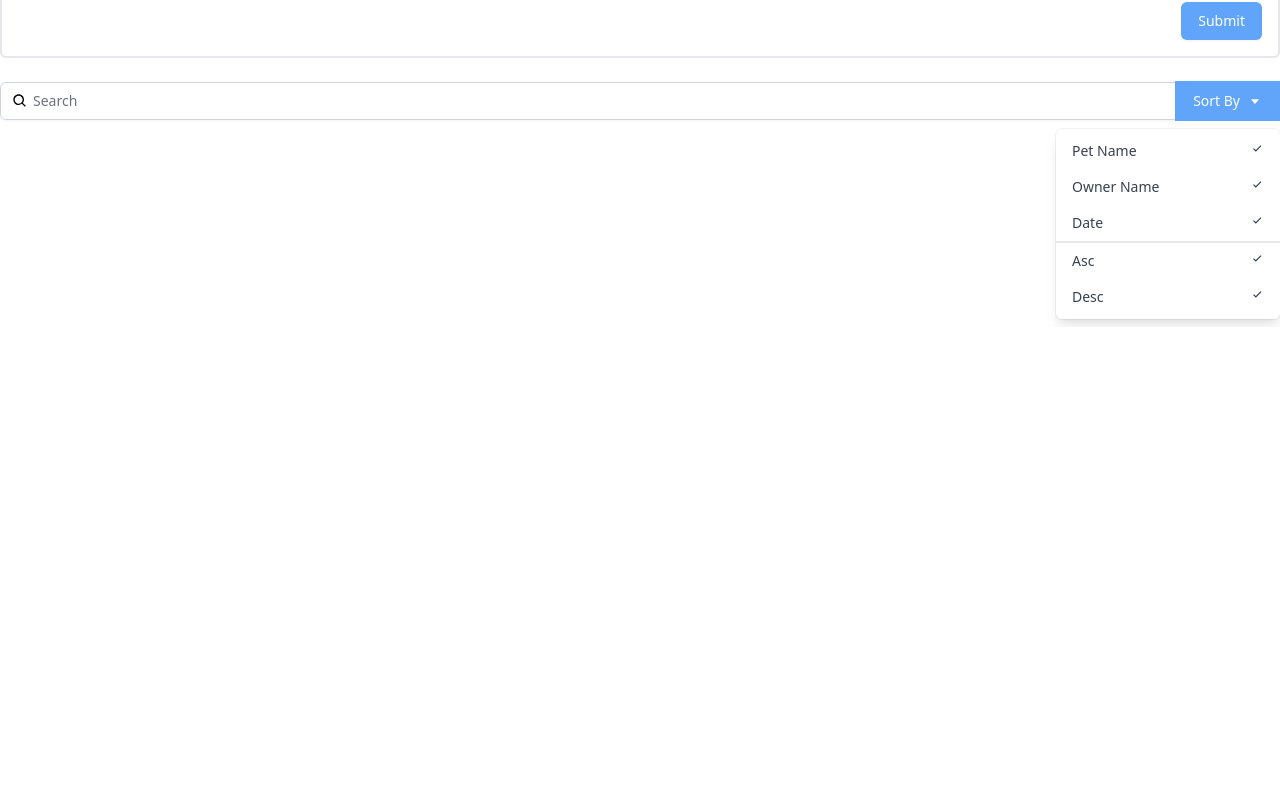
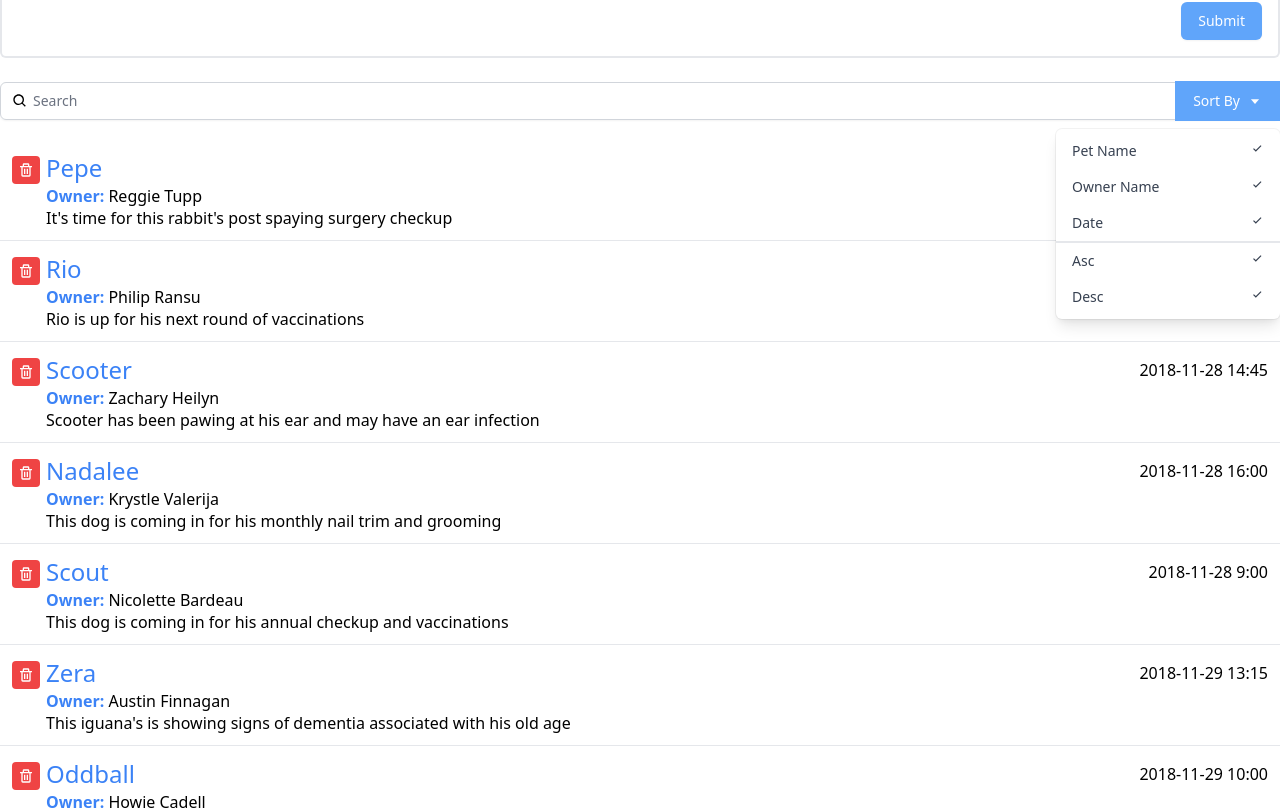
Before and after one commit to senaitesfazgi/reactinterface, a React (Create React App) app: page / in a window 1280 px wide. Shown: the part 473-1283 px from the top of the page. Before the commit the page ends 800 px from the top, so only its background shows below. Built offline with nearby package versions, Linux system fonts and the light colour scheme.

Commit message:
Deisplayed data.json on app.js

```diff
--- a/src/App.js
+++ b/src/App.js
@@ -1,6 +1,7 @@
-import { BiCalendar } from "react-icons/bi"
+import { BiCalendar, BiTrash} from "react-icons/bi"
 import Search from "./components/Search"
 import AddAppointment from "./components/AddAppointment"
+import appointmentList from "./data.json"
 function App() {
   return (
     <div className="App container mx-auto mt-3 font-thin">
@@ -8,6 +9,26 @@ function App() {
         <BiCalendar className="inline-block text-red-400 align-top"/>Your Appointments</h1>
         <AddAppointment />
         <Search />
+
+        <ul className="divide-y divide-gray-200">
+        {appointmentList
+          .map(appointment => (
+            <li className="px-3 py-3 flex items-start">
+              <button type="button"
+                className="p-1.5 mr-1.5 mt-1 rounded text-white bg-red-500 hover:bg-yellow-700 focus:outline-none focus:ring-2 focus:ring-offset-2 focus:ring-blue-500">
+                <BiTrash /></button>
+              <div className="flex-grow">
+                <div className="flex items-center">
+                  <span className="flex-none font-medium text-2xl text-blue-500">{appointment.petName}</span>
+                  <span className="flex-grow text-right">{appointment.aptDate}</span>
+                </div>
+                <div><b className="font-bold text-blue-500">Owner:</b> {appointment.ownerName}</div>
+                <div className="leading-tight">{appointment.aptNotes}</div>
+              </div>
+            </li>
+          ))
+        }
+      </ul>
     </div>
   );
 }
```
